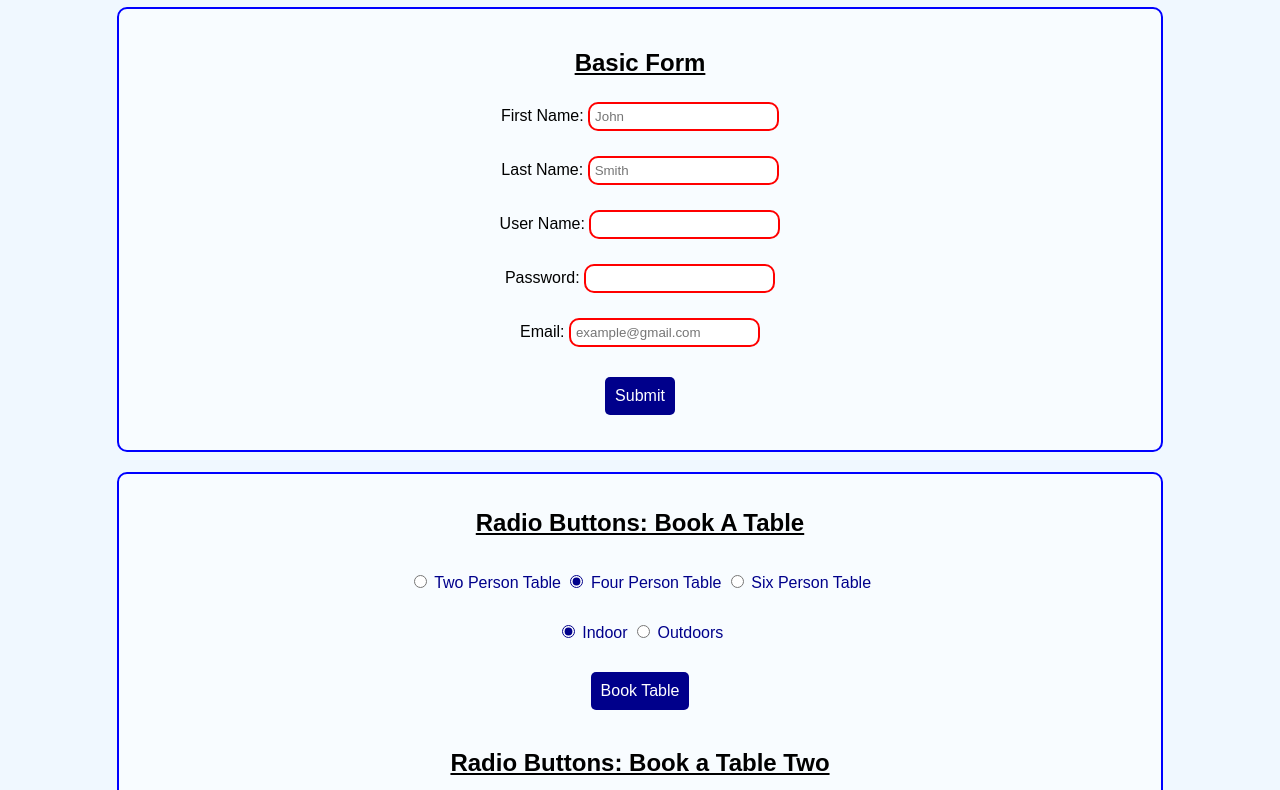
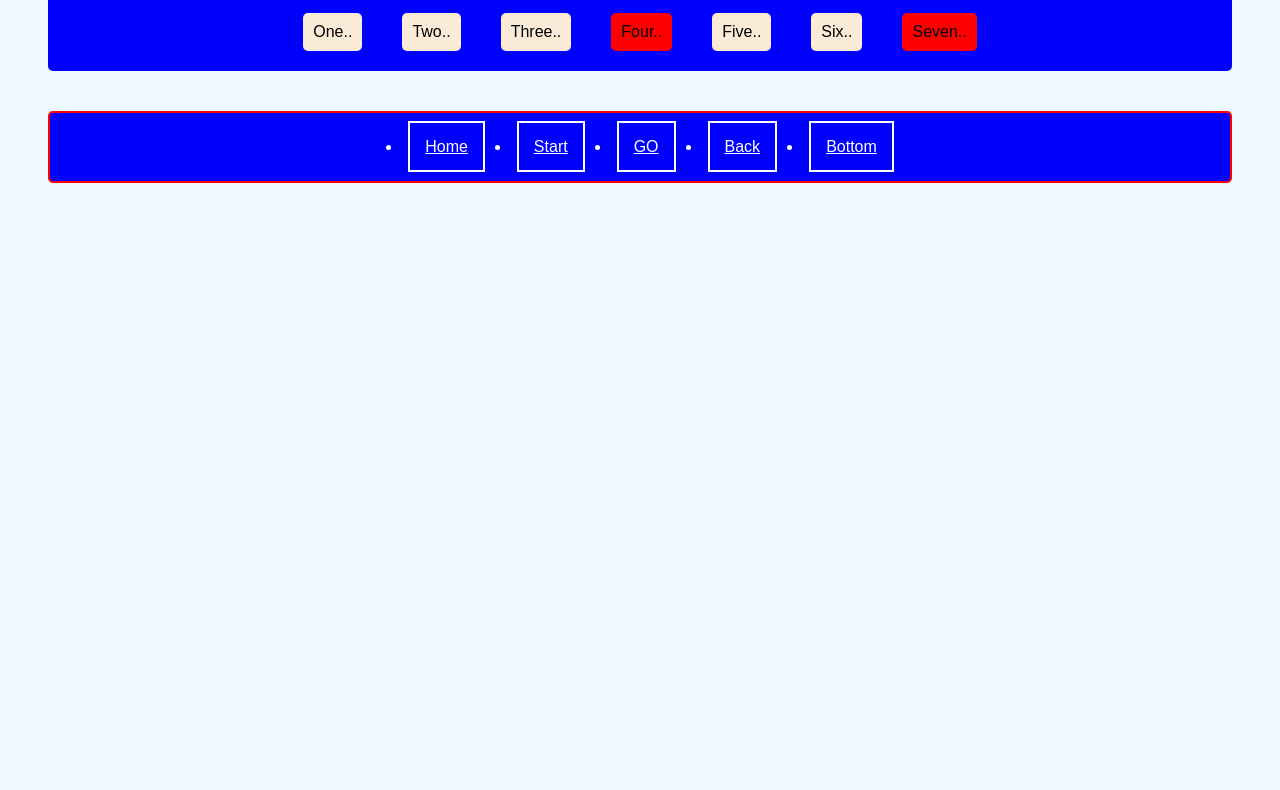
Before and after one commit to joshm-codes/HTML-Forms-Practice, a plain HTML site: page index.html in a window 1280 px wide. Shown: the part 73-863 px from the top of the page. After the commit the page ends 800 px from the top, so only its background shows below. Drawn offline with Linux system fonts and the light colour scheme.

Commit message:
Added css practice

```diff
--- a/index.html
+++ b/index.html
@@ -8,6 +8,7 @@
    <link rel="stylesheet" href="styles.css">
 </head>
 <body>
+    <!--
     <h1>Practicing HTML Forms</h1>
     <div id="firstForm">
     <form>
@@ -67,17 +68,17 @@
             <form method="POST">
                 <div>
                     <label for="booking_date">Booking Date:</label>
-                    <input type="date" id="booking_date" name="booking_date"> <!--type="date" -> date picker-->
+                    <input type="date" id="booking_date" name="booking_date"> type="date" -> date picker
                 </div>
                 <div>
                     <label for="booking_people">Number of People:</label>
                     <input type="range" id="booking_people" name="booking_people" min="1" max="10" value="4" oninput="this.nextElementSibling.value =this.value"> <!--type="range" ->slider (oninput - JS to adjust slider values)-->
-                    <output>4</output><!--default value for slider-->
+                    <output>4</output><!--default value for slider--
                 </div>
                 <div>
                     <label for="booking_location">Location:</label>
                     <input id="booking_location" name="booking_location" list="locations">
-                    <datalist id="locations"> <!--autocomplete suggestions-->
+                    <datalist id="locations"> <!--autocomplete suggestions--
                         <option value="Eastside"></option>
                         <option value="Westend"></option>
                         <option value="Dupont Square"></option>
@@ -89,7 +90,7 @@
 
                 <div>
                     <label for="booking_location-2">New Locations:</label>
-                    <select name="locations2" id="locations2"><!--dropdown menu-->
+                    <select name="locations2" id="locations2"><!--dropdown menu--
                         <option value="other">Other</option>
                         <option value="North St">North St.</option>
                         <option value="Sprinfield Ave">Springfield Ave</option>
@@ -148,8 +149,27 @@
         <button type="submit">Submit</button>
 
     </div>
+-->
 
+    <!--CSS Practice-->
 
+    <div class ="flex-container">
+        <div class="box box1">One..</div>
+        <div class="box box2">Two..</div>
+        <div class="box box3">Three..</div>
+        <div class="box box4">Four..</div>
+        <div class="box box5">Five..</div>
+        <div class="box box6">Six..</div>
+        <div class="box box7">Seven..</div>
+    </div>
+
+    <div class="navBar">
+        <li><a href="#">Home</a></li>
+        <li><a href="#">Start</a></li>
+        <li><a href="#">GO</a></li>
+        <li><a href="#">Back</a></li>
+        <li><a href="#">Bottom</a></li>
+    </div>
 
 </body>
 </html>
--- a/styles.css
+++ b/styles.css
@@ -112,3 +112,46 @@ textarea{
     text-align: right;
     padding-right: 10px;
 }
+
+.flex-container{
+    display: flex;
+    justify-content: center;
+    flex: auto;
+    flex-wrap: wrap;
+    align-items: flex-end;
+    background-color: blue;
+    border-radius: 5px;
+    margin: 40px;
+    gap: 10px;
+}
+
+.box{
+    background-color: antiquewhite;
+    border-radius: 5px;
+    margin: 15px;
+    padding: 10px;
+}
+.box4, .box7{
+    background-color: red;
+    align-self: self-start;
+}
+.navBar{
+    display: flex;
+    justify-content: center;
+    flex: auto;
+    flex-wrap: wrap;
+    align-items: flex-end;
+    border: 2px solid red;
+    background-color: blue;
+    color: white;
+    border-radius: 5px;
+    padding: 25px;
+    margin: 40px;
+    gap: 10px;
+}
+.navBar li a{
+    color:white;
+    border: 2px solid white;
+    padding: 15px;
+    margin-top: 15px;
+}
```
